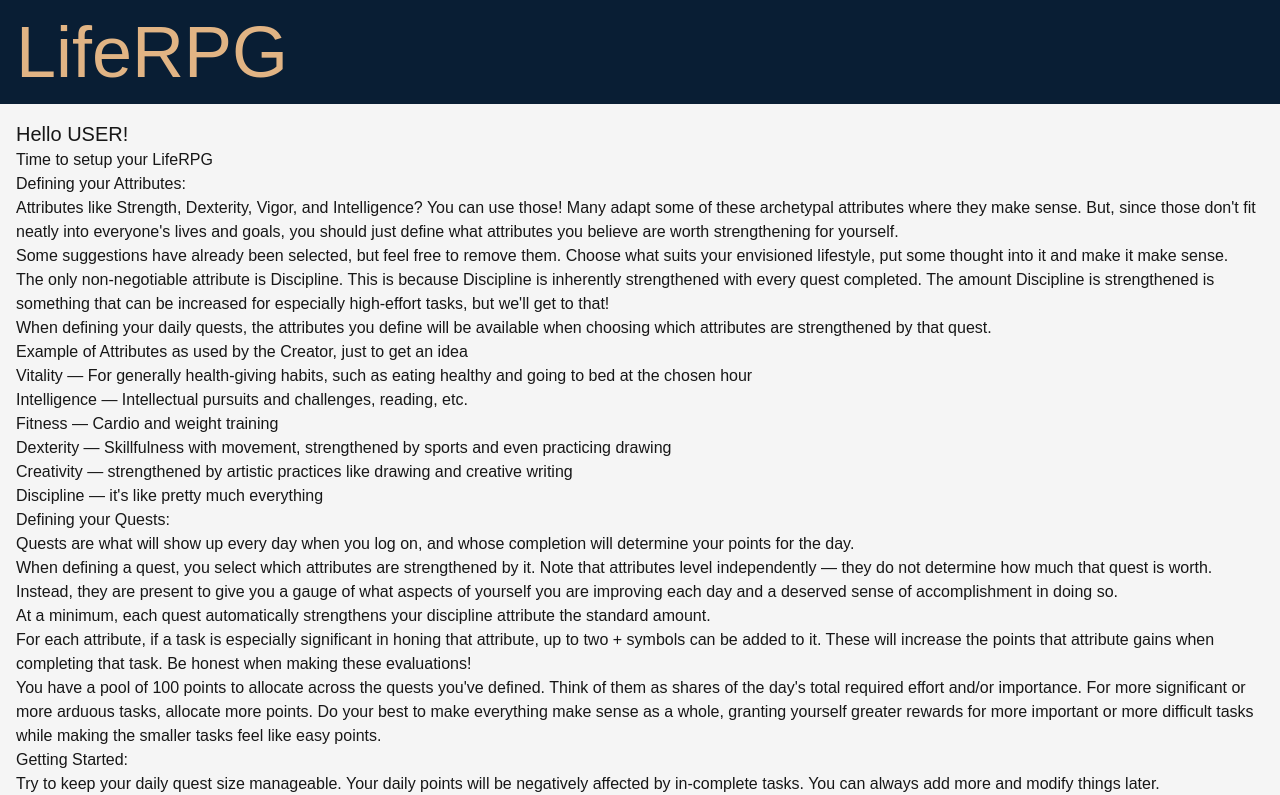
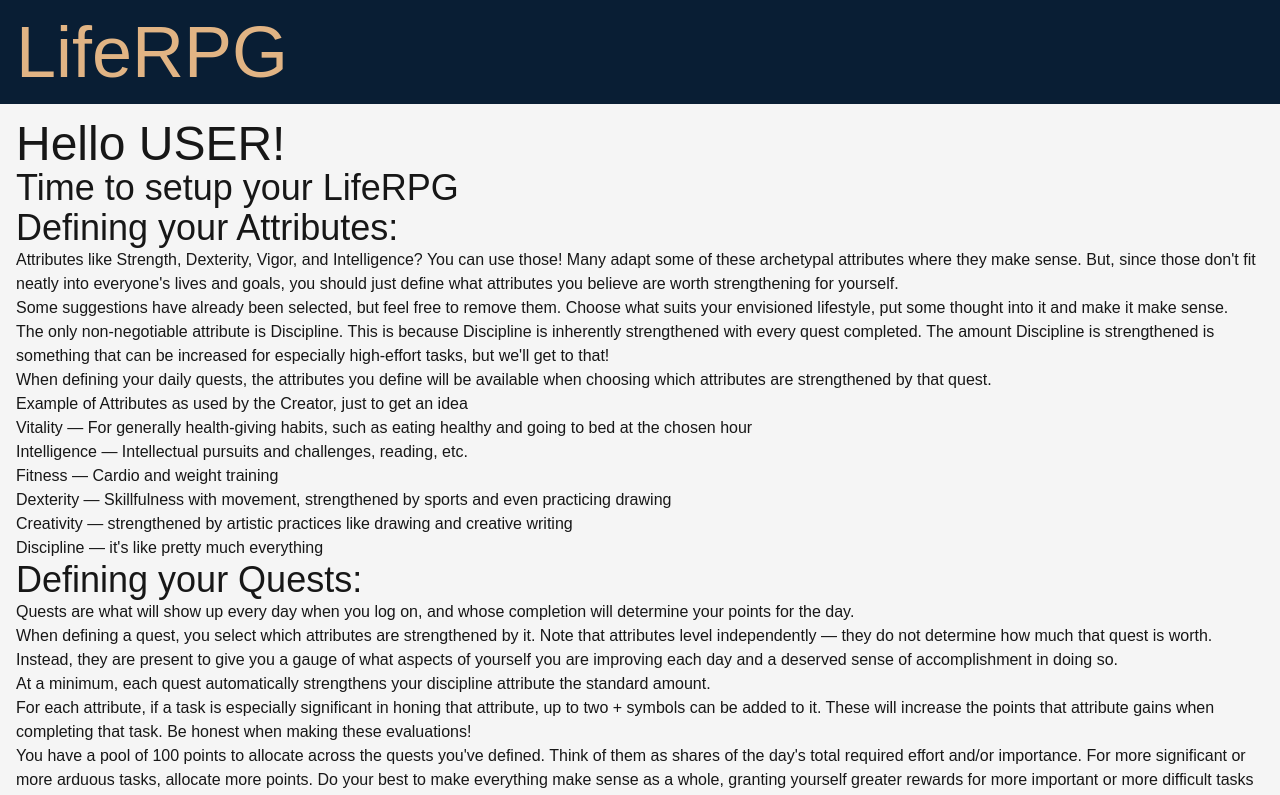
Before and after one commit to Daltraxx/life-rpg, a Next.js app: page /account-setup in a window 1280 px wide. Shown: the top 795 px of the page. Built offline with nearby package versions, Linux system fonts and the light colour scheme; a web font is replaced by a local one.

Commit message:
replace headings with wrappers

```diff
--- a/src/app/ui/account-creation/AccountSetup/Intro/Intro.tsx
+++ b/src/app/ui/account-creation/AccountSetup/Intro/Intro.tsx
@@ -1,10 +1,11 @@
 import Bounded from "@/app/ui/JSXWrappers/Bounded";
 import introCopy from "@/copy/account-creation/account-setup/intro";
 import { Span } from "@/app/ui/JSXWrappers/TextWrappers";
+import Heading from "@/app/ui/JSXWrappers/Heading";
 
 const explainerSections = introCopy.explainers.map((explainer, index) => (
   <section key={index}>
-    <h3>{explainer.title}</h3>
+    <Heading as="h3">{explainer.title}</Heading>
     <ul>
       {explainer.points.map((point, pointIndex) => (
         <li key={pointIndex}>
@@ -27,8 +28,8 @@ export default function Intro() {
     <Bounded>
       <section>
         {/* TODO: Replace USER with actual user name */}
-        <Span>Hello USER!</Span>
-        <h1>{introCopy.heading}</h1>
+        <Span size="48-responsive">Hello USER!</Span>
+        <Heading as="h1" size="36-responsive">{introCopy.heading}</Heading>
       </section>
 
       <section>{explainerSections}</section>
```
